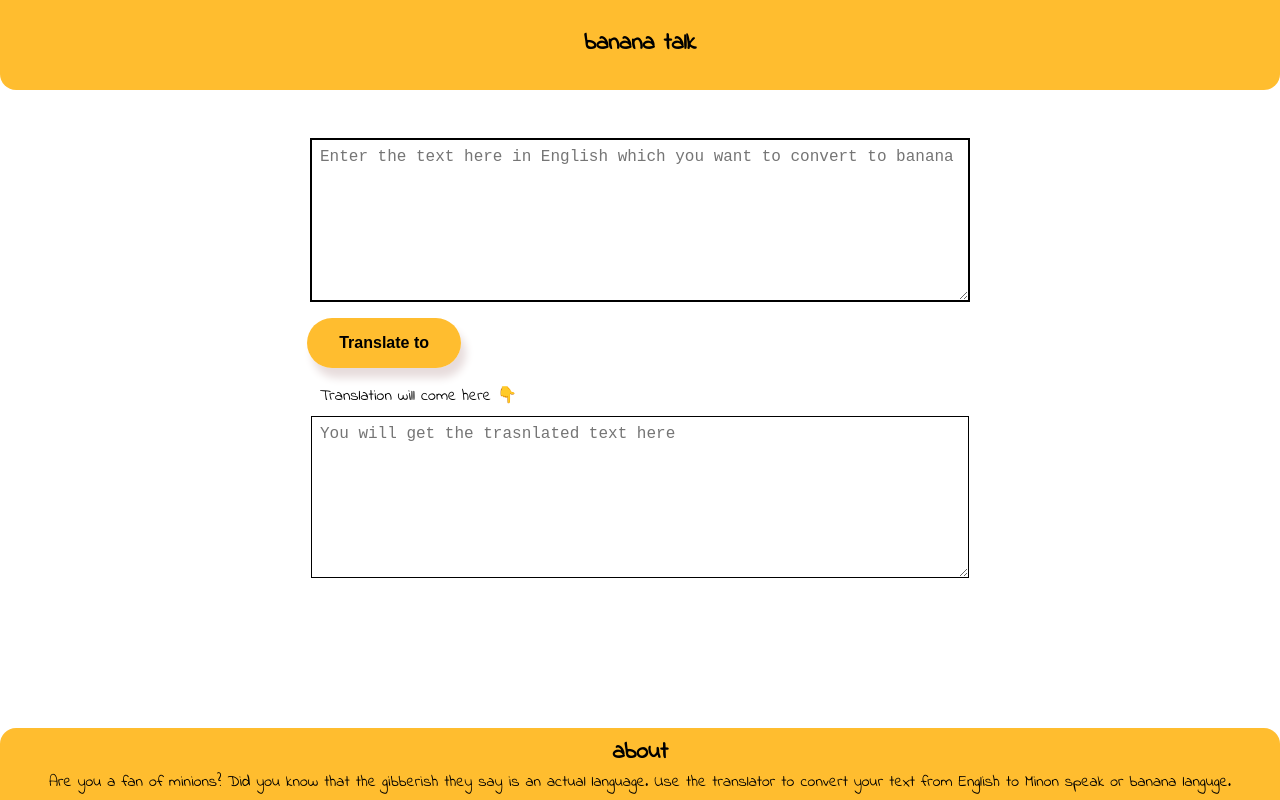
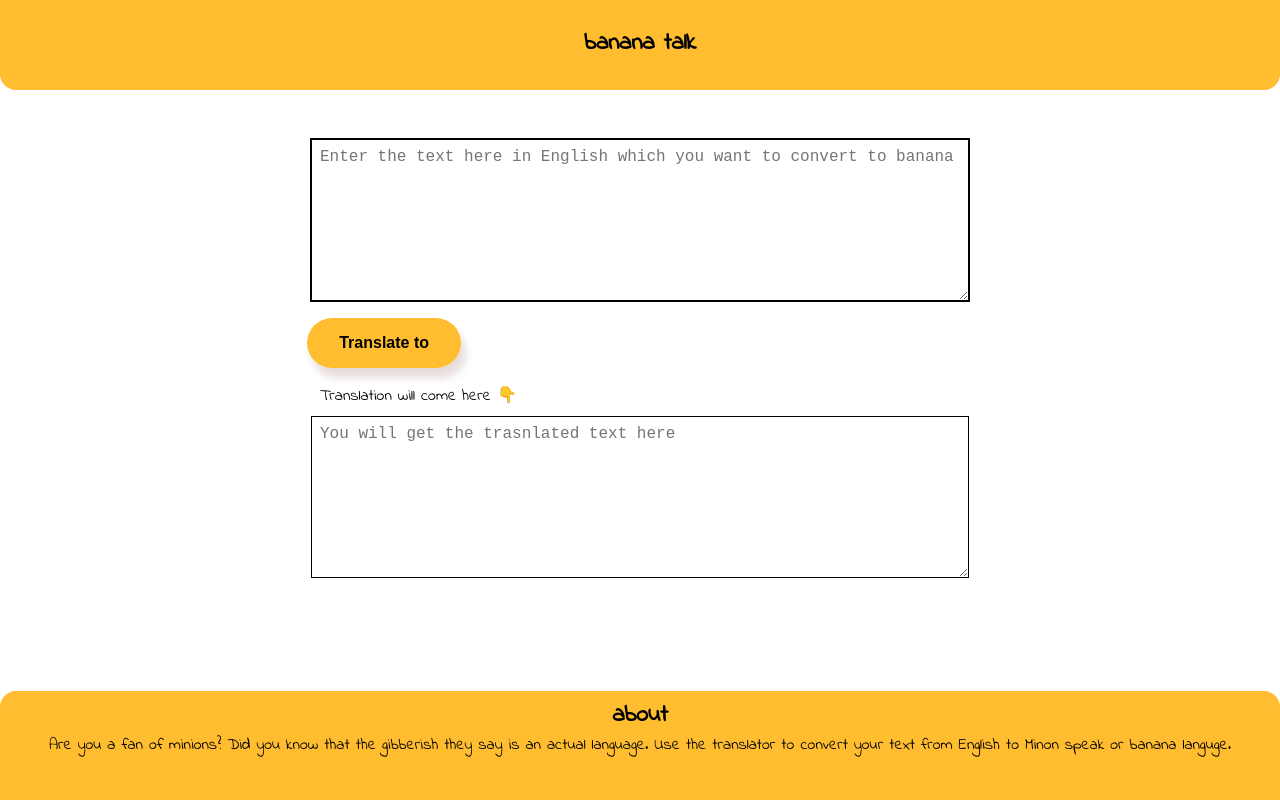
Before and after one commit to sdhamani/Banana-Speak, a plain HTML site: page index.html in a window 1280 px wide. Drawn offline with Linux system fonts and the light colour scheme.

Commit message:
Increased footer height

```diff
--- a/style.css
+++ b/style.css
@@ -63,6 +63,7 @@ textarea {
     left: 0;
     bottom: 0rem;
     width: 100%;
+    height: 12vh;
     text-align: center;
     margin-top: 1rem;
     background-color: rgba(255, 174, 0, 0.816);
```
